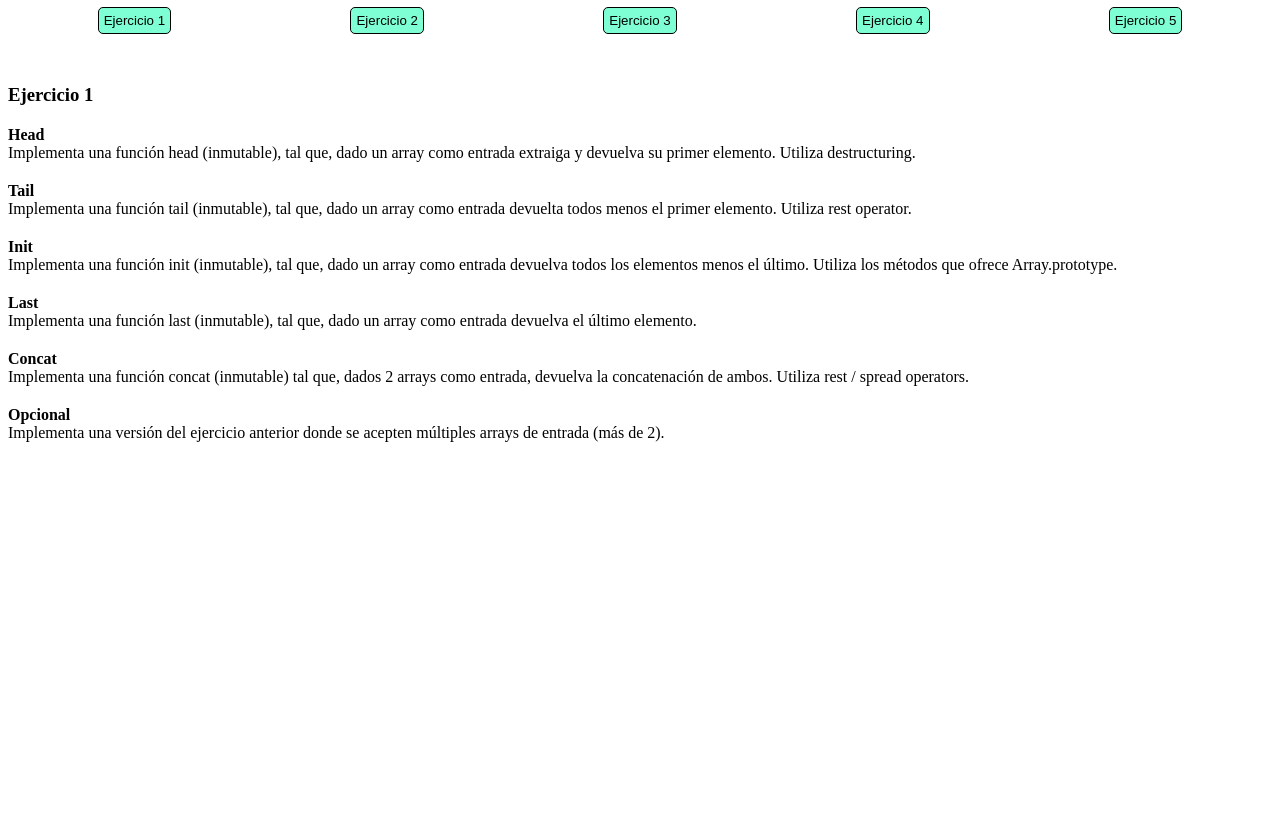
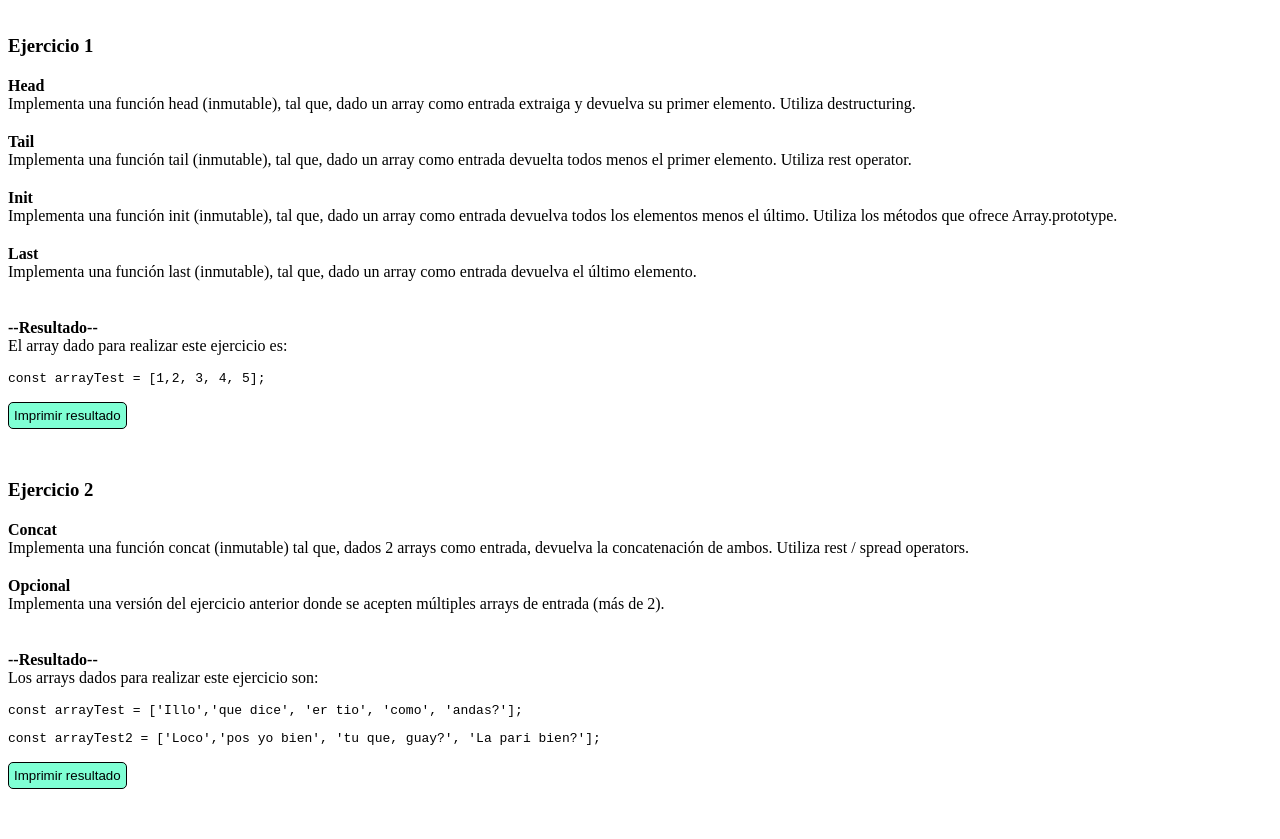
Before and after one commit to ManuelGonCal/lemoncode-ejercicios-modulo-2, a website with bundled scripts: page src/index.html in a window 1280 px wide. Shown: the part 73-912 px from the top of the page. Before the commit the page ends 800 px from the top, so only its background shows below. Built offline with nearby package versions, Linux system fonts and the light colour scheme.

Commit message:
new html structure to work with functionality added

```diff
--- a/src/index.html
+++ b/src/index.html
@@ -8,24 +8,7 @@
 </head>
 <body>
     <main>
-        <h1>Ejercicios Modulo 2</h1>
-        <div class="ejercicios-list">
-            <div class="ejercicios-list__item">
-                <button data-index="1">Ejercicio 1</button>
-            </div>
-            <div class="ejercicios-list__item">
-                <button data-index="1">Ejercicio 2</button>
-            </div>
-            <div class="ejercicios-list__item">
-                <button data-index="1">Ejercicio 3</button>
-            </div>
-            <div class="ejercicios-list__item">
-                <button data-index="1">Ejercicio 4</button>
-            </div>
-            <div class="ejercicios-list__item">
-                <button data-index="1">Ejercicio 5</button>
-            </div>
-        </div>
+        <h1>Ejercicios Modulo 2 - Recuerde abrir la consola</h1>
         <div class="ejercicios-content">
             <div class="ejercicios-content__item">
                 <h3>Ejercicio 1</h3>
@@ -34,15 +17,27 @@
                     <span>Tail</span>Implementa una función tail (inmutable), tal que, dado un array como entrada devuelta todos menos el primer elemento. Utiliza rest operator.<br/>
                     <span>Init</span>Implementa una función init (inmutable), tal que, dado un array como entrada devuelva todos los elementos menos el último. Utiliza los métodos que ofrece Array.prototype.<br/>
                     <span>Last</span>Implementa una función last (inmutable), tal que, dado un array como entrada devuelva el último elemento.<br/>
+
+                    <br>
+                    <span>--Resultado--</span>
+                    El array dado para realizar este ejercicio es:
+                    <pre>const arrayTest = [1,2, 3, 4, 5];</pre>
+                </p>
+                <button class="ejercicios-content__play" data-index="1">Imprimir resultado</button>
+            </div>
+            <div class="ejercicios-content__item">
+                <h3>Ejercicio 2</h3>
+                <p>
                     <span>Concat</span>Implementa una función concat (inmutable) tal que, dados 2 arrays como entrada, devuelva la concatenación de ambos. Utiliza rest / spread operators.<br/>
                     <span>Opcional</span>Implementa una versión del ejercicio anterior donde se acepten múltiples arrays de entrada (más de 2).<br/>
+
+                    <br>
+                    <span>--Resultado--</span>
+                    Los arrays dados para realizar este ejercicio son:
+                    <pre>const arrayTest = ['Illo','que dice', 'er tio', 'como', 'andas?'];</pre>
+                    <pre>const arrayTest2 = ['Loco','pos yo bien', 'tu que, guay?', 'La pari bien?'];</pre>
                 </p>
-                <div class="ejercicios-content__resultado ejercicios-content__resultado--1">
-
-                </div>
-            </div>
-            <div class="ejercicios-content__item">
-
+                <button class="ejercicios-content__play" data-index="2">Imprimir resultado</button>
             </div>
             <div class="ejercicios-content__item">
 
@@ -55,5 +50,6 @@
             </div>
         </div>
     </main>
+    <script src="./main.js"></script>
 </body>
 </html>
--- a/src/styles.scss
+++ b/src/styles.scss
@@ -10,12 +10,7 @@ main {
         &__item {
             text-align: center;
 
-            button {
-                border: 1px solid black;
-                padding: 5px;
-                border-radius: 5px;
-                background-color: aquamarine;
-            }
+
         }
     }
 
@@ -23,11 +18,20 @@ main {
         margin-top: 50px;
 
         &__item {
+            margin-bottom: 50px;
+
             span {
                 display: block;
                 font-weight: bold;
                 margin-top: 20px;
             }
         }
+
+        &__play {
+                border: 1px solid black;
+                padding: 5px;
+                border-radius: 5px;
+                background-color: aquamarine;
+        }
     }
 }
```
